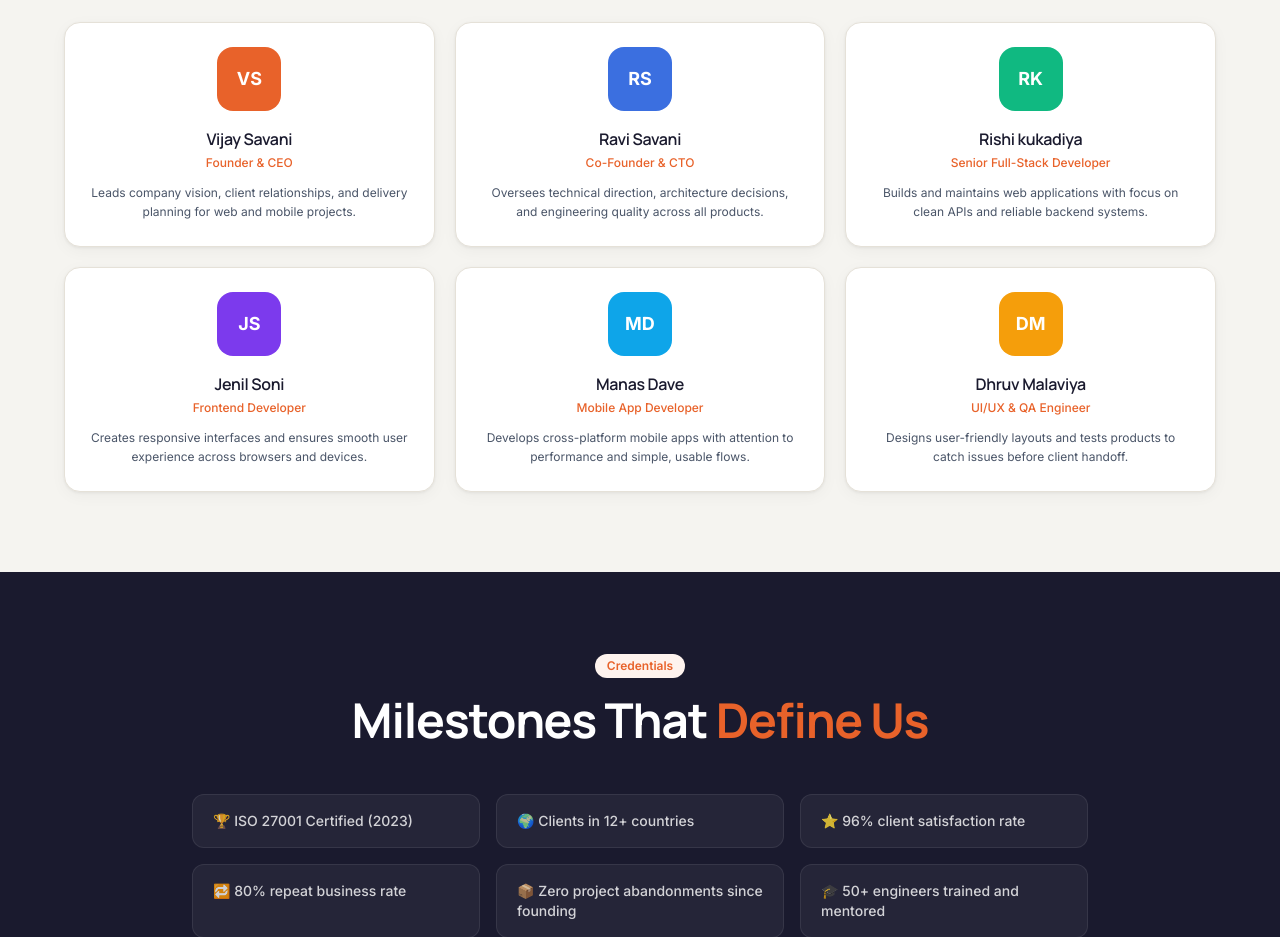
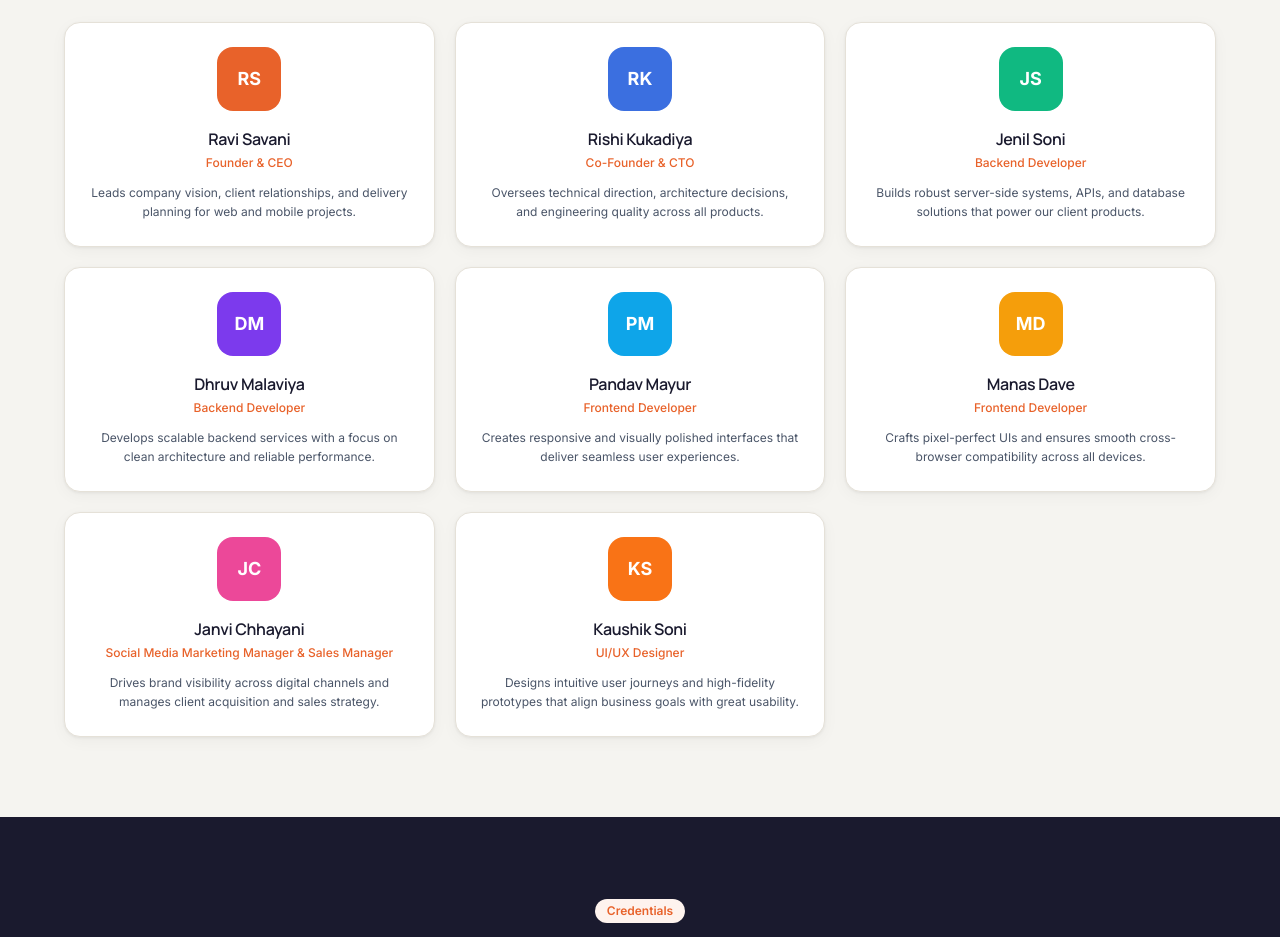
Before and after one commit to dhruvmalaviya14/suryaputri-solutions, a React (Vite) app: page /about in a window 1280 px wide. Shown: the part 3160-4097 px from the top of the page. Built offline with nearby package versions, Linux system fonts and the light colour scheme.

Commit message:
updated Carres ,hero and about pages

```diff
--- a/src/components/home/Hero.jsx
+++ b/src/components/home/Hero.jsx
@@ -92,8 +92,8 @@ export default function Hero() {
 
                 <div className="space-y-4">
                   {[
-                    { label: 'Active Projects', value: '24', color: '#E8622A' },
-                    { label: 'Clients Served', value: '68+', color: '#3B6FE0' },
+                    { label: 'Active Projects', value: '8', color: '#E8622A' },
+                    { label: 'Clients Served', value: '25+', color: '#3B6FE0' },
                     { label: 'Uptime Avg.', value: '99.9%', color: '#10B981' },
                   ].map(item => (
                     <div key={item.label} className="flex items-center justify-between p-3 rounded-xl" style={{ background: '#F5F4F0' }}>
--- a/src/data/team.js
+++ b/src/data/team.js
@@ -1,45 +1,59 @@
 export const team = [
   {
-    name: 'Vijay Savani',
+    name: 'Ravi Savani',
     role: 'Founder & CEO',
     bio: 'Leads company vision, client relationships, and delivery planning for web and mobile projects.',
-    avatar: 'VS',
+    avatar: 'RS',
     color: '#E8622A',
   },
   {
-    name: 'Ravi Savani',
+    name: 'Rishi Kukadiya',
     role: 'Co-Founder & CTO',
     bio: 'Oversees technical direction, architecture decisions, and engineering quality across all products.',
-    avatar: 'RS',
+    avatar: 'RK',
     color: '#3B6FE0',
   },
   {
-    name: 'Rishi kukadiya',
-    role: 'Senior Full-Stack Developer',
-    bio: 'Builds and maintains web applications with focus on clean APIs and reliable backend systems.',
-    avatar: 'RK',
+    name: 'Jenil Soni',
+    role: 'Backend Developer',
+    bio: 'Builds robust server-side systems, APIs, and database solutions that power our client products.',
+    avatar: 'JS',
     color: '#10B981',
   },
   {
-    name: 'Jenil Soni',
-    role: 'Frontend Developer',
-    bio: 'Creates responsive interfaces and ensures smooth user experience across browsers and devices.',
-    avatar: 'JS',
+    name: 'Dhruv Malaviya',
+    role: 'Backend Developer',
+    bio: 'Develops scalable backend services with a focus on clean architecture and reliable performance.',
+    avatar: 'DM',
     color: '#7C3AED',
   },
   {
-    name: 'Manas Dave',
-    role: 'Mobile App Developer',
-    bio: 'Develops cross-platform mobile apps with attention to performance and simple, usable flows.',
-    avatar: 'MD',
+    name: 'Pandav Mayur',
+    role: 'Frontend Developer',
+    bio: 'Creates responsive and visually polished interfaces that deliver seamless user experiences.',
+    avatar: 'PM',
     color: '#0EA5E9',
   },
   {
-    name: 'Dhruv Malaviya',
-    role: 'UI/UX & QA Engineer',
-    bio: 'Designs user-friendly layouts and tests products to catch issues before client handoff.',
-    avatar: 'DM',
+    name: 'Manas Dave',
+    role: 'Frontend Developer',
+    bio: 'Crafts pixel-perfect UIs and ensures smooth cross-browser compatibility across all devices.',
+    avatar: 'MD',
     color: '#F59E0B',
+  },
+  {
+    name: 'Janvi Chhayani',
+    role: 'Social Media Marketing Manager & Sales Manager',
+    bio: 'Drives brand visibility across digital channels and manages client acquisition and sales strategy.',
+    avatar: 'JC',
+    color: '#EC4899',
+  },
+  {
+    name: 'Kaushik Soni',
+    role: 'UI/UX Designer',
+    bio: 'Designs intuitive user journeys and high-fidelity prototypes that align business goals with great usability.',
+    avatar: 'KS',
+    color: '#F97316',
   },
 ]
 
--- a/src/pages/Careers.jsx
+++ b/src/pages/Careers.jsx
@@ -130,12 +130,33 @@ function OpenPositions() {
         <SectionHeading
           badge="Open Roles"
           title={<>Current <span style={{ color: '#E8622A' }}>Openings</span></>}
-          subtitle="We are growing across engineering, design, and infrastructure. Every role offers real ownership and impact."
+          subtitle="We regularly look for talented people to join our team."
         />
-        <div ref={ref} className="space-y-3 max-w-3xl">
-          {openPositions.map((pos, i) => (
-            <PositionAccordion key={pos.id} position={pos} index={i} visible={visible} />
-          ))}
+        <div
+          ref={ref}
+          className="max-w-2xl mx-auto text-center rounded-2xl px-8 py-14"
+          style={{
+            background: 'white',
+            border: '1px solid #E5E1D8',
+            opacity: visible ? 1 : 0,
+            transform: visible ? 'translateY(0)' : 'translateY(20px)',
+            transition: 'all 0.6s ease',
+          }}
+        >
+          <div className="text-5xl mb-5">🔍</div>
+          <h3 className="font-display font-bold text-xl mb-3" style={{ color: '#1A1A2E' }}>
+            No Openings at This Time
+          </h3>
+          <p className="text-sm leading-relaxed" style={{ color: '#4A5568', maxWidth: '420px', margin: '0 auto' }}>
+            We don&apos;t have any open positions right now, but we&apos;re always interested in connecting with talented people. Feel free to reach out and introduce yourself — we&apos;d love to hear from you.
+          </p>
+          <a
+            href="/contact"
+            className="btn-primary text-sm inline-flex items-center gap-2 mt-6"
+            style={{ display: 'inline-flex' }}
+          >
+            Get in Touch
+          </a>
         </div>
       </div>
     </section>
```
